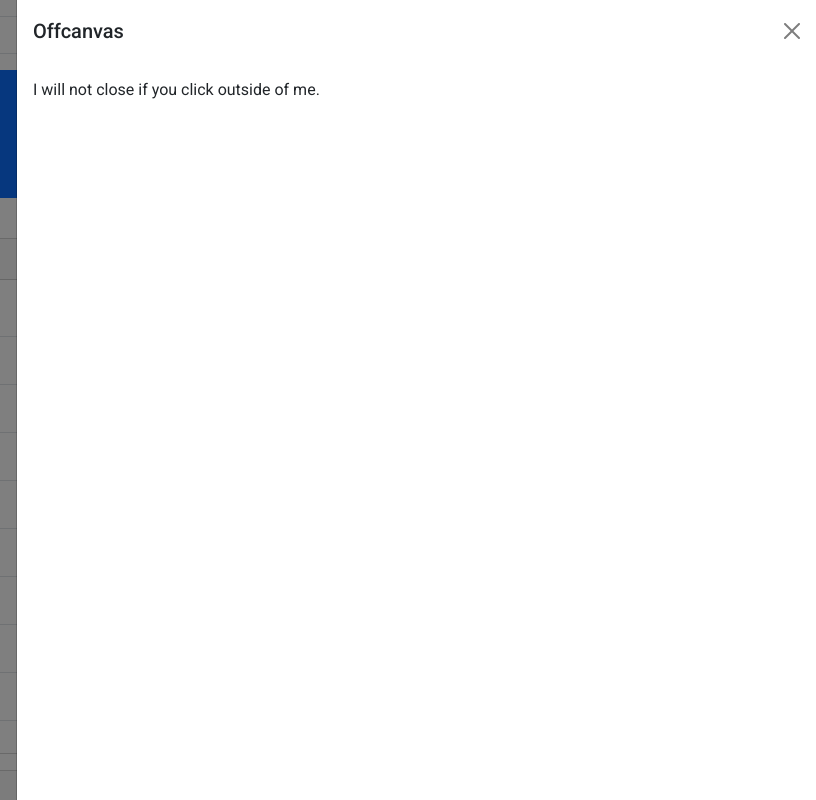
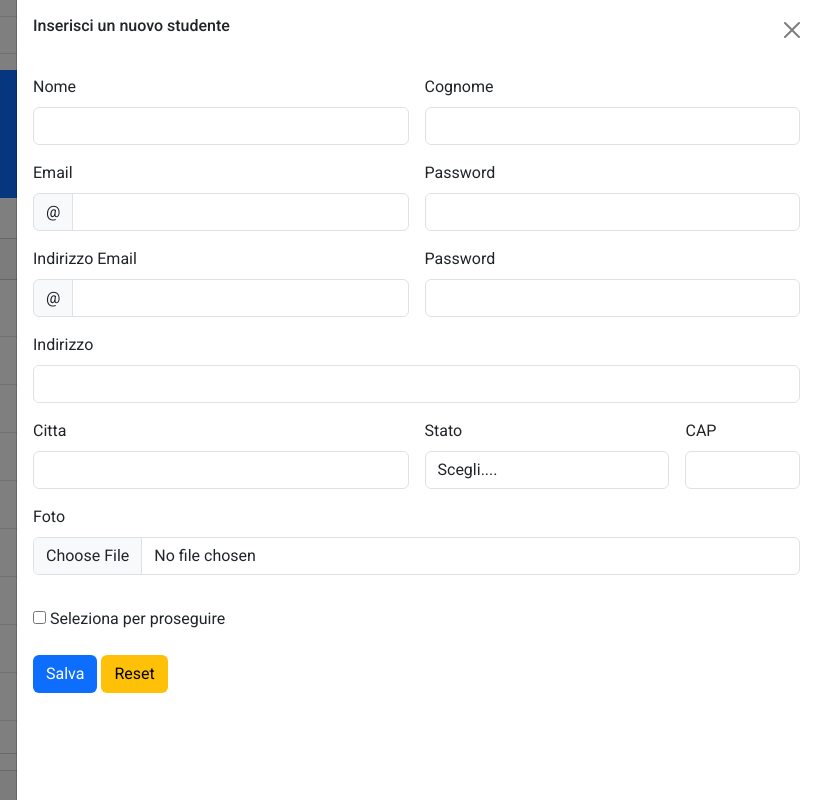
Before and after one commit to NicholasConti/html-css-bootstrap-dashboard, a plain HTML site: page index.html in a window 1280 px wide. Both pictures are taken after a click on the button 1239 px from the left and 113 px from the top of the page. Shown: the full height of the page, 464-1280 px from the left. Drawn offline with nearby package versions, Linux system fonts and the light colour scheme.

Commit message:
offcamvas-done

```diff
--- a/index.html
+++ b/index.html
@@ -270,13 +270,77 @@
     </main>
     <div class="offcanvas offcanvas-end" data-bs-backdrop="static" tabindex="-1" id="ms-offcanvas" aria-labelledby="staticBackdropLabel">
         <div class="offcanvas-header">
-          <h5 class="offcanvas-title" id="staticBackdropLabel">Offcanvas</h5>
-          <button type="button" class="btn-close" data-bs-dismiss="offcanvas" aria-label="Close"></button>
+            <h6>Inserisci un nuovo studente</h6>
+            <button type="button" class="btn-close" data-bs-dismiss="offcanvas" aria-label="Close"></button>
         </div>
         <div class="offcanvas-body">
-          <div>
-            I will not close if you click outside of me.
-          </div>
+
+           <form class="row g-3">
+                <div class="col-md-6">
+                    <label for="name" class="form-label">Nome</label>
+                    <input type="text" id="name" class="form-control">
+                </div>
+                <div class="col-md-6">
+                    <label for="surname" class="form-label">Cognome</label>
+                    <input type="text" id="name" class="form-control">
+                </div>
+                <div class="col-md-6">
+                    <label for="email1" class="form-label">Email</label>
+                    <div class="input-group">
+                        <div class="input-group-text">@</div>
+                        <input type="email" class="form-control" id="email1">
+                    </div>
+                </div>
+                <div class="col-md-6">
+                    <label for="pass1" class="form-label">Password</label>
+                    <input type="password" id="pass1" class="form-control">
+                </div>
+                <div class="col-md-6">
+                    <label for="email2" class="form-label">Indirizzo Email</label>
+                    <div class="input-group">
+                        <div class="input-group-text">@</div>
+                        <input type="email" class="form-control" id="email2">
+                    </div>
+                </div>
+                <div class="col-md-6">
+                    <label for="pass2" class="form-label">Password</label>
+                    <input type="password" id="pass2" class="form-control">
+                </div>
+                <div class="col-md-12">
+                    <label for="address" class="form-label">Indirizzo</label>
+                    <input type="text" id="address" class="form-control">
+                </div>
+                <div class="col-md-6">
+                    <label for="city" class="form-label">Citta</label>
+                    <input type="text" id="city" class="form-control">
+                </div>
+                <div class="col-md-4">
+                    <label for="state" class="form-label">Stato</label>
+                    <select class="form-control" id="state">
+                        <option>Scegli....</option>
+                        <option>Italia</option>
+                        <option>Spagna</option>
+                        <option>Brasile</option>
+                        <option>Islanda</option>
+                    </select>
+                </div>
+                <div class="col-md-2">
+                    <label for="cap" class="form-label">CAP</label>
+                    <input type="text" id="cap" class="form-control">
+                </div>
+                <div class="mb-3">
+                    <label for="file" class="form-label">Foto</label>
+                    <input type="file" class="form-control">
+                </div>
+                <div class="col-md-12">
+                    <input type="checkbox" name="privacy" id="privacy">
+                    <label for="privacy" class="form-label">Seleziona per proseguire</label>
+                </div>
+                <div class="col-md-12">
+                    <input type="submit" class="btn text-bg-primary" value="Salva">
+                    <input type="reset" class="btn text-bg-warning" value="Reset">
+                </div>
+           </form>
         </div>
       </div>
     <script src="https://cdn.jsdelivr.net/npm/bootstrap@5.3.0-alpha1/dist/js/bootstrap.bundle.min.js" integrity="sha384-w76AqPfDkMBDXo30jS1Sgez6pr3x5MlQ1ZAGC+nuZB+EYdgRZgiwxhTBTkF7CXvN" crossorigin="anonymous"></script>
```
